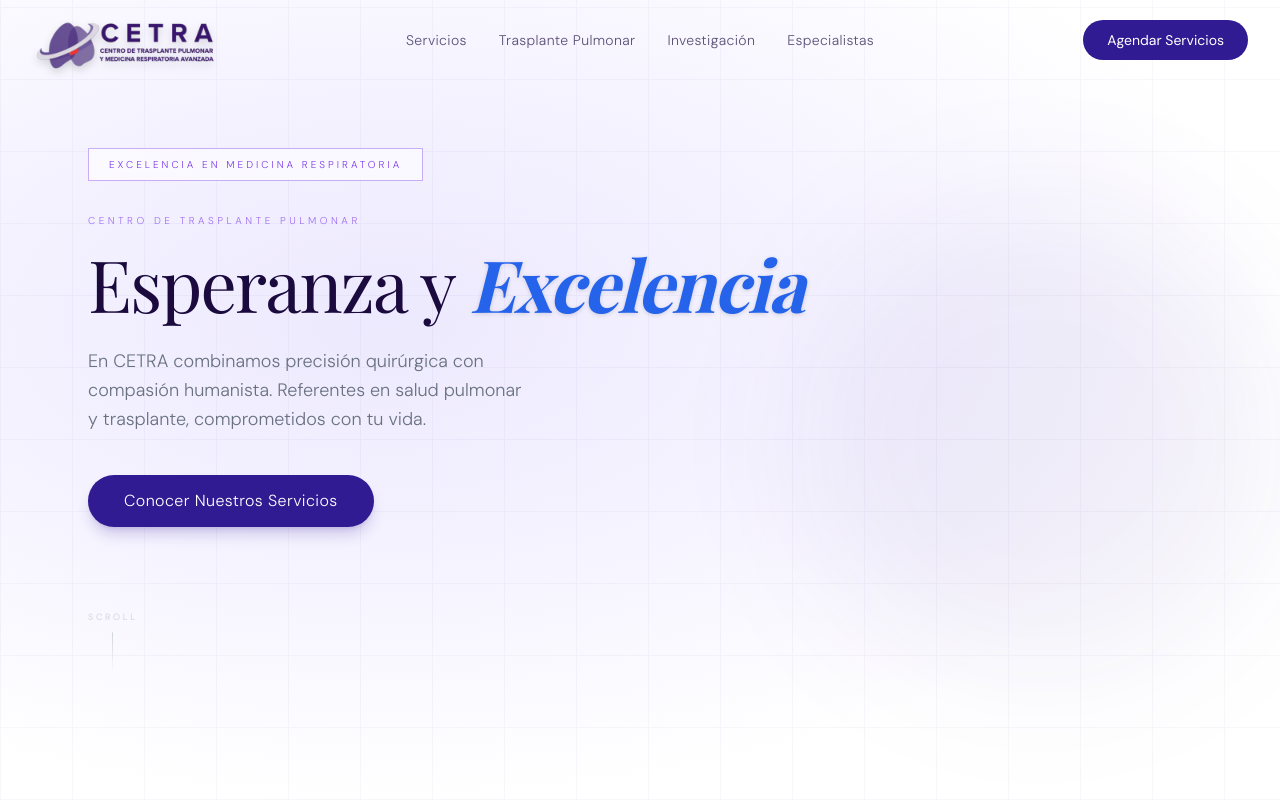
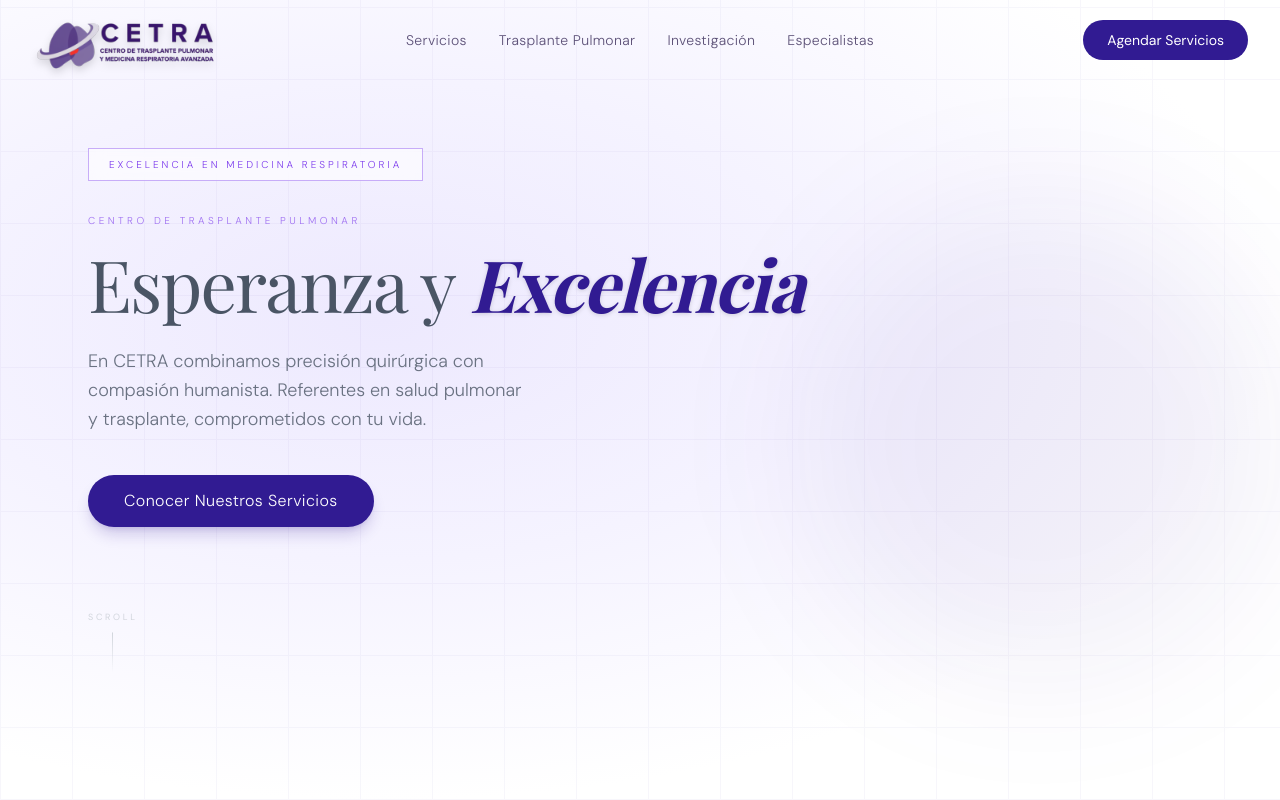
Before and after one commit to juangalindo55/CETRA, a Next.js app: page / in a window 1280 px wide. Shown: the top 800 px of the page. Built offline with nearby package versions, Linux system fonts and the light colour scheme.

Commit message:
style: apply Onyx Grey and Brand Purple to Hero text, and unify page headers

```diff
--- a/src/components/sections/Hero.tsx
+++ b/src/components/sections/Hero.tsx
@@ -60,8 +60,8 @@ export default function Hero() {
               custom={0.2}
               className="font-display text-5xl md:text-6xl lg:text-7xl font-light text-[#1a0a3d] leading-[1.1] tracking-tight mb-6"
             >
-              Esperanza y{' '}
-              <em className="italic font-bold text-[#2563eb] drop-shadow-sm">Excelencia</em>
+              <span className="text-gray-600">Esperanza y</span>{' '}
+              <em className="italic font-bold text-[#311B92] drop-shadow-sm">Excelencia</em>
             </motion.h1>
 
             <motion.p
```
